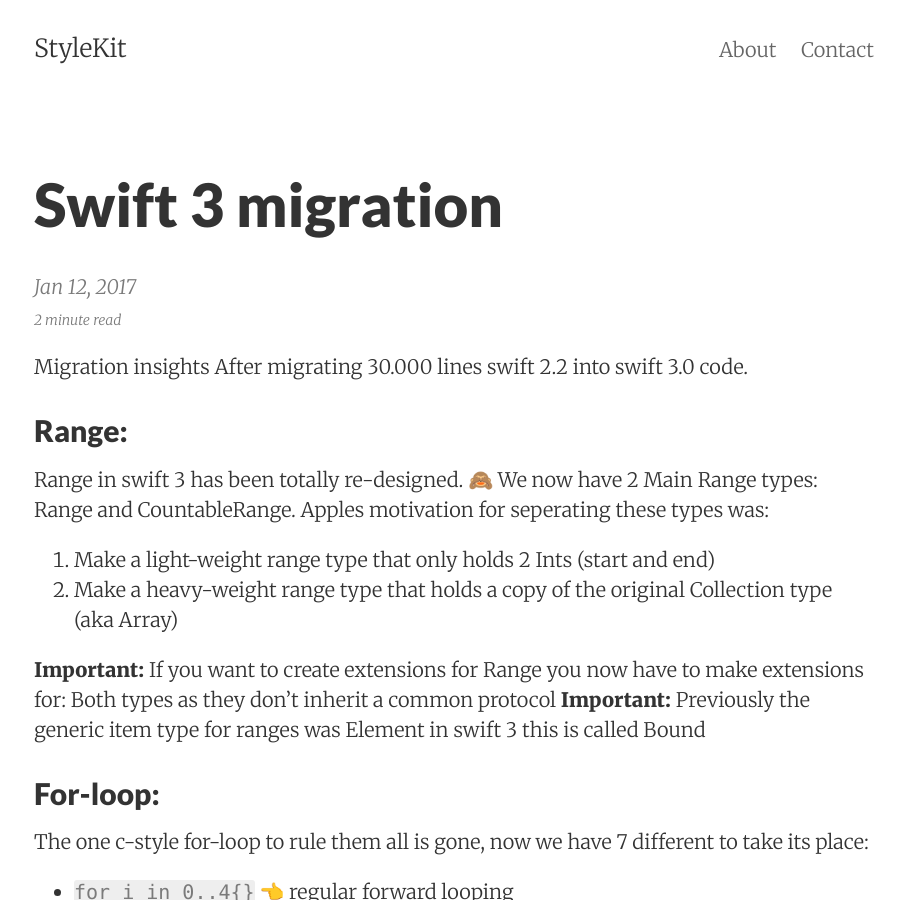
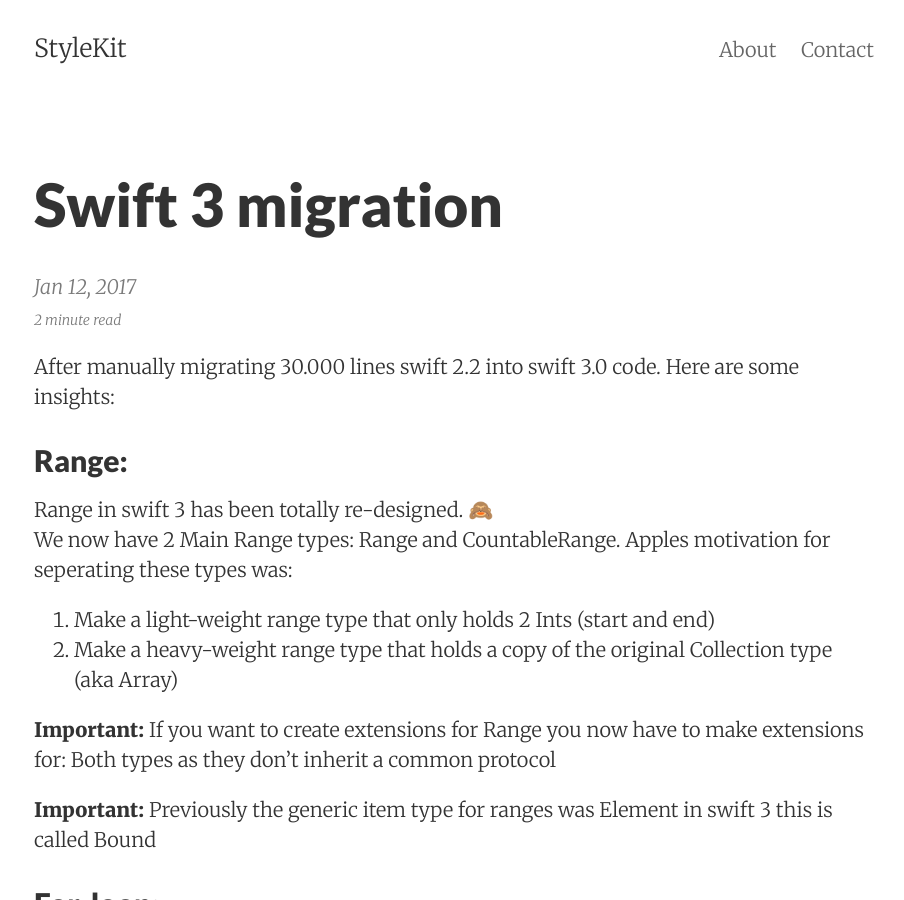
Before and after one commit to stylekit/stylekit.github.io, a Jekyll site: the page built from _posts/2017-01-12-swift-3-migration.md, in a window 1280 px wide and 900 px high. Shown: the whole window, without its empty margins (186-1090 px from the left). Built offline with Jekyll 4.4.1, drawn with Linux system fonts in a browser that asks for light colours; nearby versions of some CDN libraries; comment, search, counter and statistics services are not loaded.

Commit message:
Files modified: 1


Modified 1 file:
_posts/2017-01-12-swift-3-migration.md

```diff
--- a/_posts/2017-01-12-swift-3-migration.md
+++ b/_posts/2017-01-12-swift-3-migration.md
@@ -1,4 +1,4 @@
-Migration insights <!--more--> After migrating 30.000 lines swift 2.2 into swift 3.0 code.
+After manually migrating 30.000 lines swift 2.2 into swift 3.0 code. <!--more--> Here are some insights:
 
 
 ## Range:
@@ -9,6 +9,7 @@
 2. Make a heavy-weight range type that holds a copy of the original Collection type (aka Array)
 
 **Important:** If you want to create extensions for Range you now have to make extensions for: Both types as they don't inherit a common protocol
+
 **Important:** Previously the generic item type for ranges was Element in swift 3 this is called Bound
 
 ## For-loop:
@@ -26,13 +27,14 @@
 ## NSView:
 
 ``drawLayer(layer:CALayer, inContext ctx: CGContext)`` 👈 This has vanished with out a trace to work around build it your self or?
+
 ``actionForLayer(layer:CALayer, forKey event: String) -> CAAction?`` 👈 Also gone, Solution: build it your self or?
 
 **Important:** Seems these methods are apart of Metal now. So instead of extending NSView we now: ``Import MetalKit`` and ``CustomView:MTKView``
 
 ## Modulo:
 
-Bring back the simple modulo syntax in swift 3:
+**Bring back the simple modulo syntax in swift 3:**
 
 This syntax was actually suggested on Apples official swift mailing list here but for some reason they opted for a less elegant syntax.
 
```
